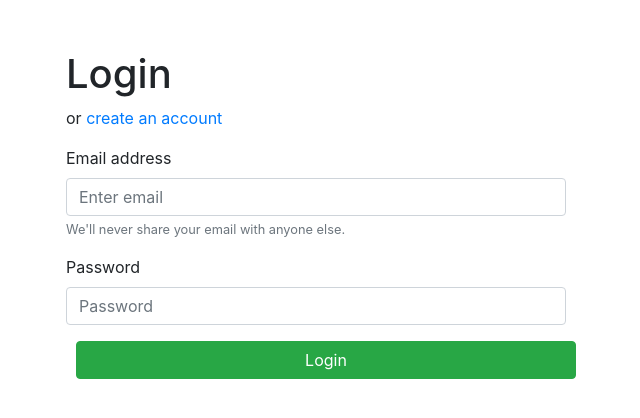
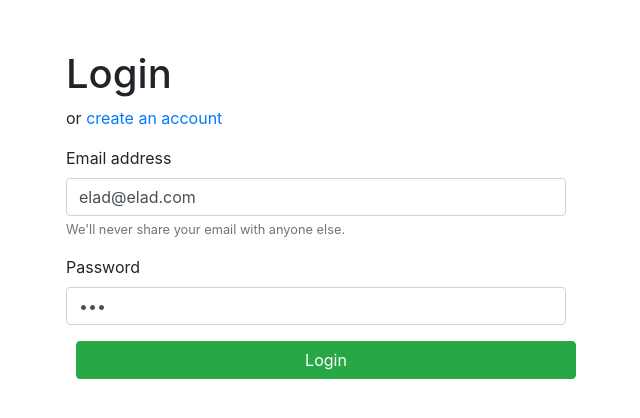
Before and after one commit to eladsheffer/Home-Owner-Association, a React (Create React App) app: page /#/login in a window 1280 px wide. Shown: the top 418 px of the page, without its empty margins (324-964 px from the left). Built offline with nearby package versions, Linux system fonts and the light colour scheme.

Commit message:
add e-mail and password for demo

```diff
--- a/src/pages/LoginPage.js
+++ b/src/pages/LoginPage.js
@@ -54,7 +54,7 @@ class LoginPage extends React.Component {
             <Form onKeyPress={this.login}>
                 <Form.Group controlId="formBasicEmail">
                     <Form.Label>Email address</Form.Label>
-                    <Form.Control ref={this.emailInput} type="email" placeholder="Enter email"/>
+                    <Form.Control ref={this.emailInput} type="email" placeholder="Enter email" value="elad@elad.com"/>
                     <Form.Text className="text-muted">
                         We'll never share your email with anyone else.
                     </Form.Text>
@@ -62,7 +62,7 @@ class LoginPage extends React.Component {
 
                 <Form.Group controlId="formBasicPassword">
                     <Form.Label>Password</Form.Label>
-                    <Form.Control ref={this.passwordInput}  type="password" placeholder="Password"/>
+                    <Form.Control ref={this.passwordInput}  type="password" placeholder="Password" value="123"/>
                 </Form.Group>
                 <Button variant="success" type="button" block onClick={this.login}>
                     Login
```
